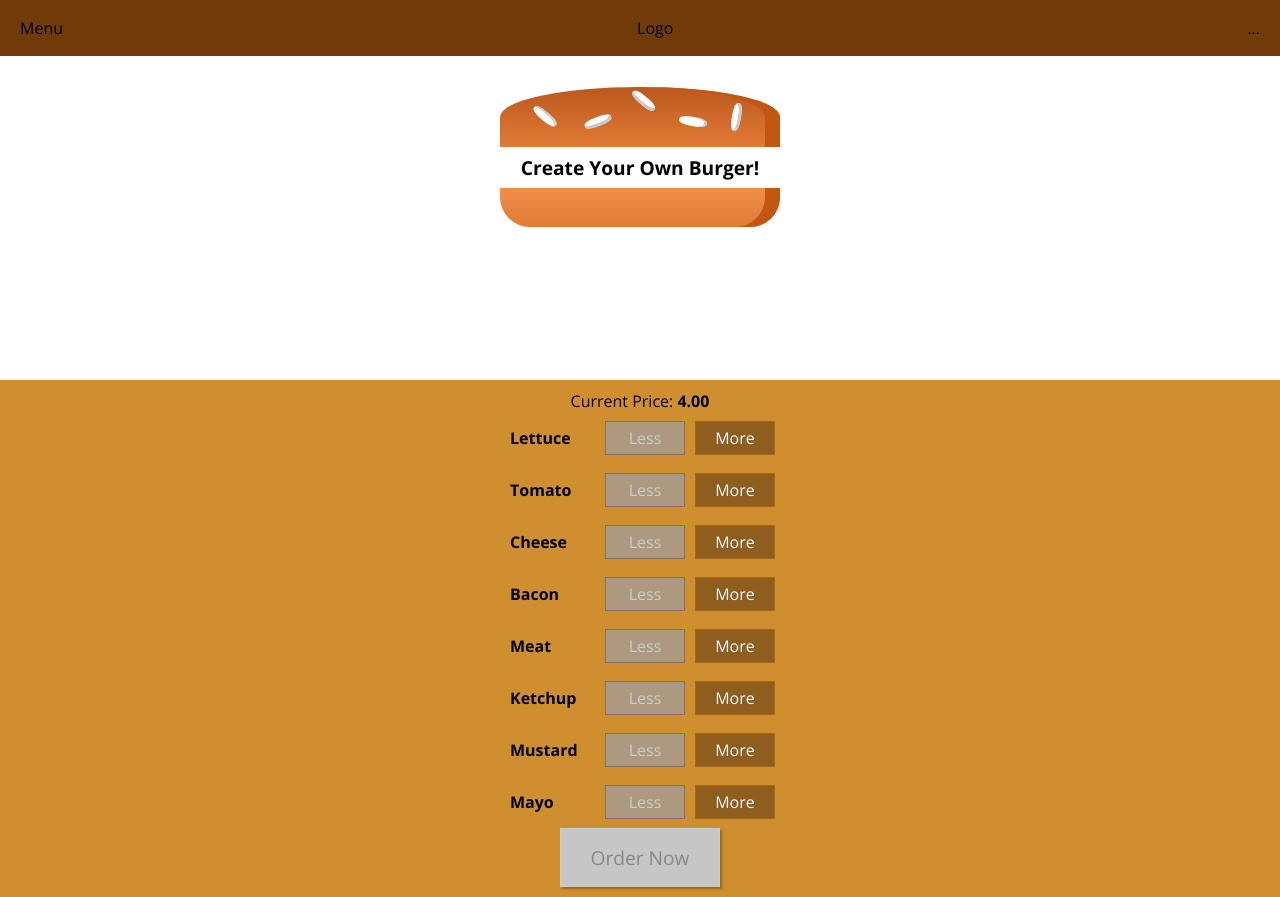
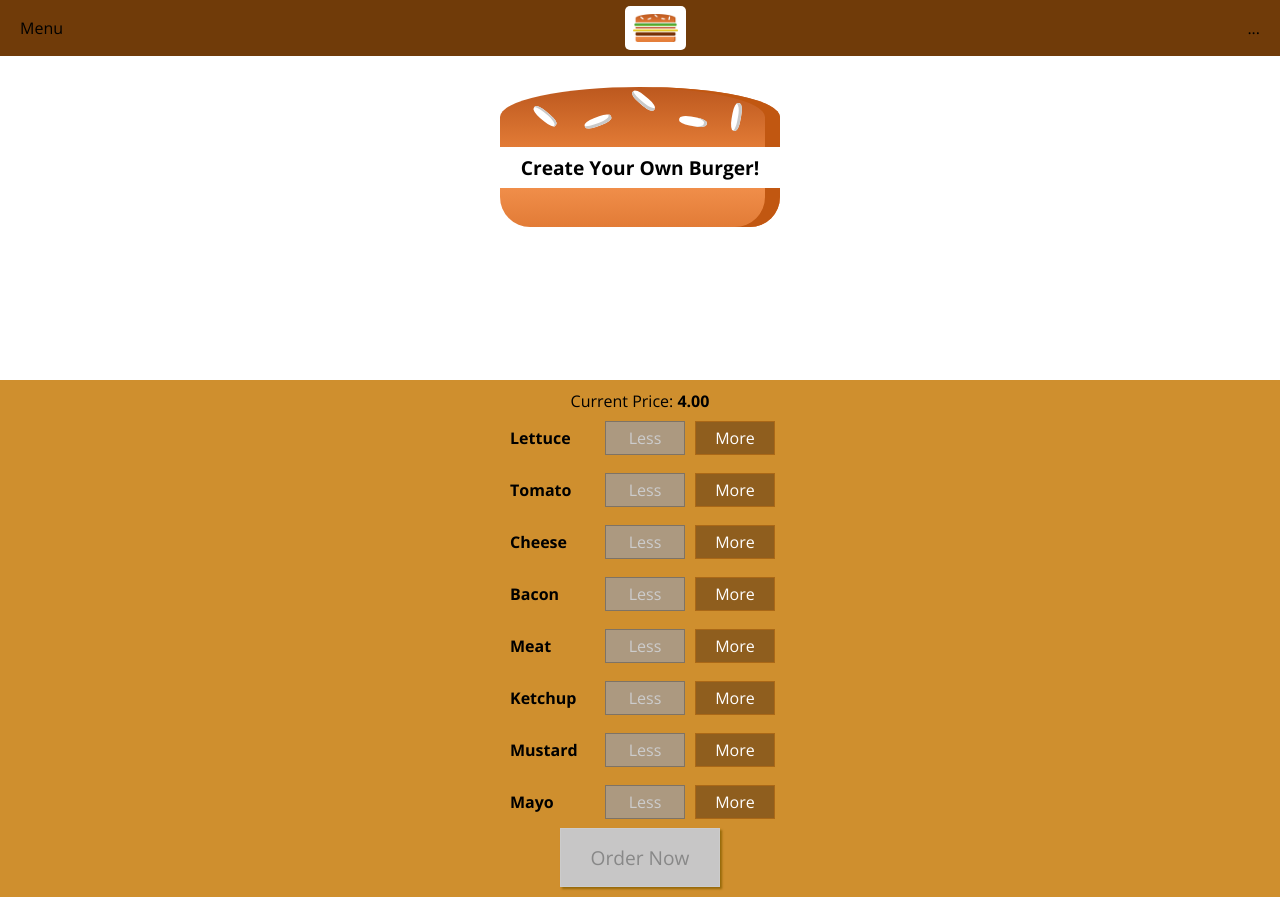
Before and after one commit to Rterrell25/Burger-Builder, a React (Create React App) app: page / in a window 1280 px wide. Built offline with nearby package versions, Linux system fonts and the light colour scheme.

Commit message:
added logo component and imported it into the toolbar

```diff
--- /dev/null
+++ b/src/components/Logo/Logo.js
@@ -0,0 +1,11 @@
+import React from "react";
+import burgerLogo from "../../assets/Images/burger-logo.png";
+import classes from "./Logo.module.css";
+
+export default function Logo(props) {
+  return (
+    <div className={classes.Logo}>
+      <img src={burgerLogo} alt="burger" />
+    </div>
+  );
+}
--- /dev/null
+++ b/src/components/Logo/Logo.module.css
@@ -0,0 +1,11 @@
+.Logo {
+  background-color: white;
+  padding: 8px;
+  height: 80%;
+  box-sizing: border-box;
+  border-radius: 5px;
+}
+
+.Logo img {
+  height: 100%;
+}
--- a/src/components/Navigation/Toolbar/Toolbar.js
+++ b/src/components/Navigation/Toolbar/Toolbar.js
@@ -1,10 +1,11 @@
 import React from "react";
 import classes from "./Toolbar.module.css";
+import Logo from "../../Logo/Logo";
 export default function Toolbar(props) {
   return (
     <header className={classes.Toolbar}>
       <div>Menu</div>
-      <div>Logo</div>
+      <Logo />
       <nav>...</nav>
     </header>
   );
```
Also changed, not shown: src/assets/Images/burger-logo.png (added).
